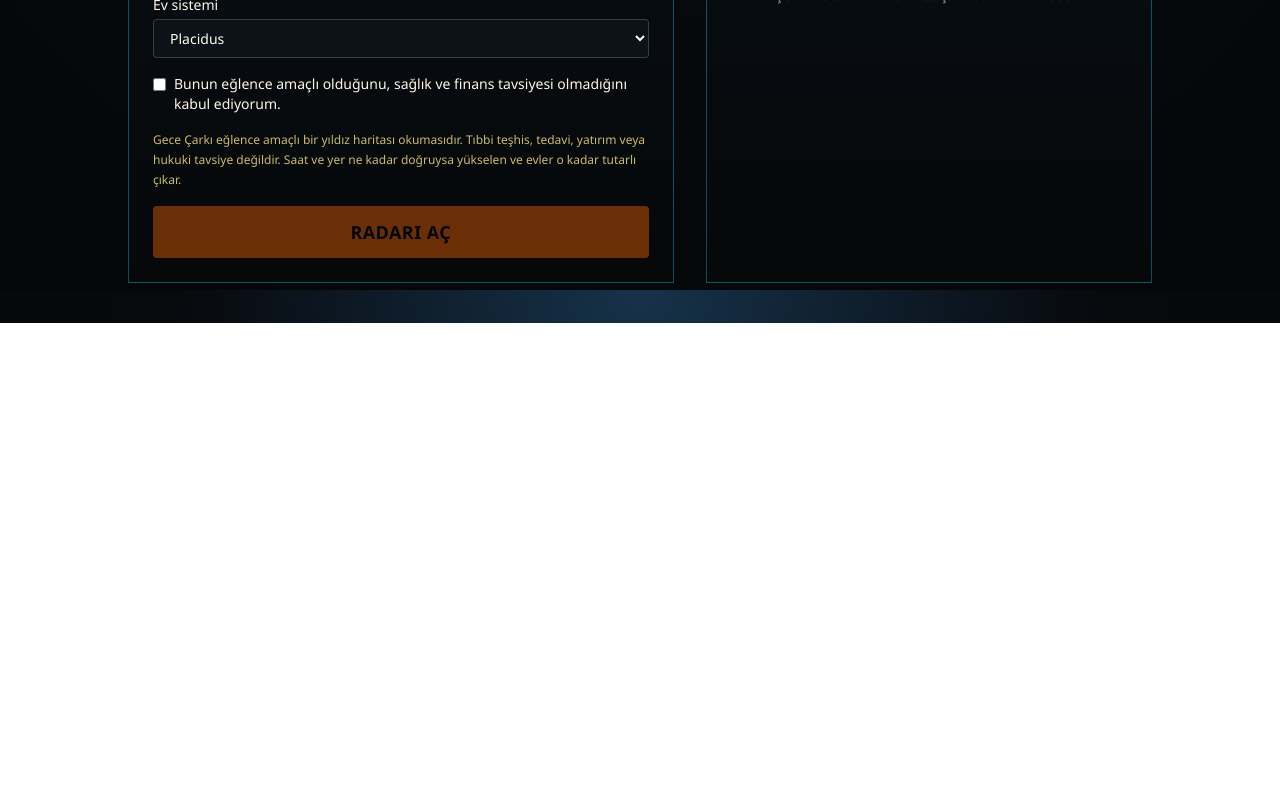
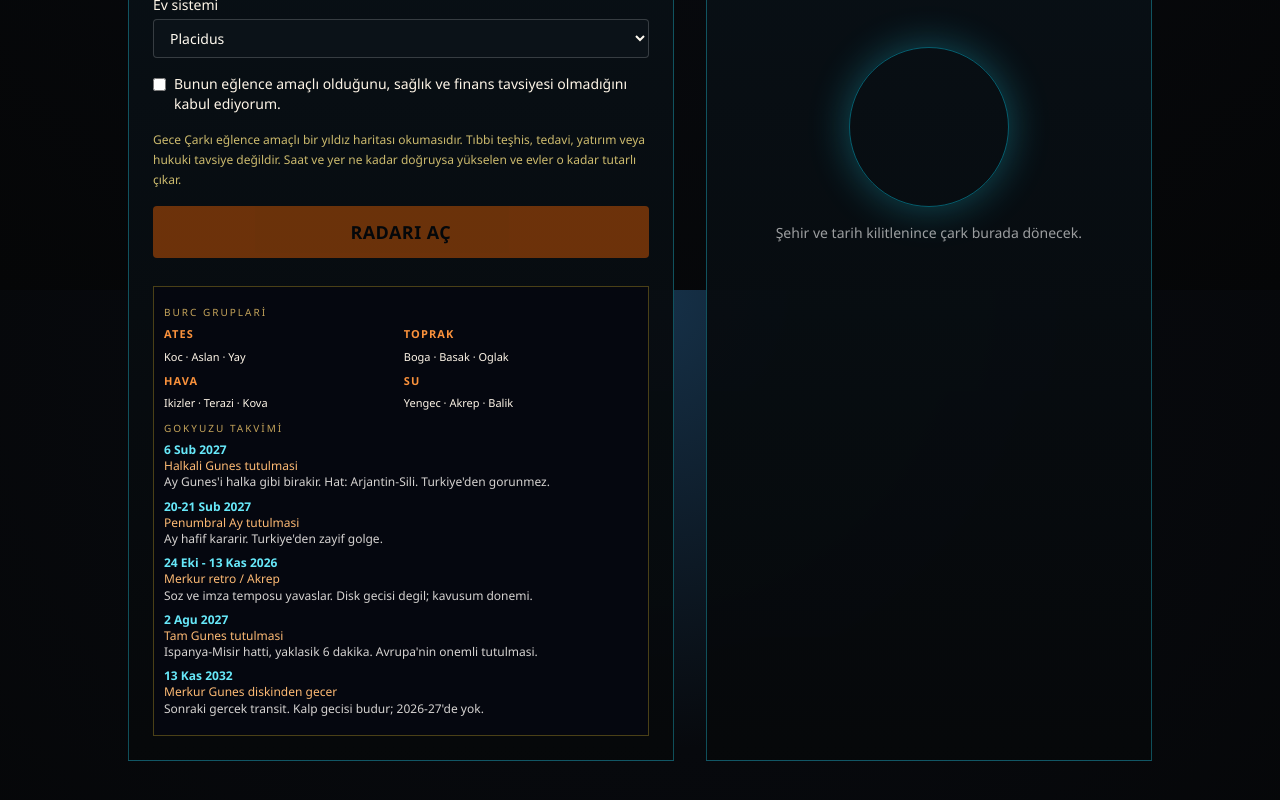
Before and after one commit to hes-80/gece-carki, a Next.js app: page / in a window 1280 px wide. Shown: the part 510-1310 px from the top of the page. Before the commit the page ends 833 px from the top, so only its background shows below. Built offline with nearby package versions, Linux system fonts and the light colour scheme; what caelus would draw is missing.

Commit message:
element gruplari tutulma takvimi

```diff
--- a/src/app/globals.css
+++ b/src/app/globals.css
@@ -205,3 +205,13 @@ button[type="submit"] {
   white-space: nowrap;
   min-width: 110px;
 }
+.sky-board { margin-top: 12px; border: 1px solid #4a4017; padding: 10px; background: #05070f; }
+.sky-k { font-size: 10px; letter-spacing: 0.2em; text-transform: uppercase; color: #c4a35a; margin: 8px 0 6px; }
+.elem-row { display: grid; grid-template-columns: 1fr 1fr; gap: 6px; }
+.elem-cell b { display: block; color: #fb923c; font-size: 11px; letter-spacing: 0.1em; text-transform: uppercase; }
+.elem-cell span { font-size: 11px; color: #fff6e8; }
+.sky-list { list-style: none; padding: 0; margin: 0; }
+.sky-list li { margin-bottom: 8px; font-size: 12px; line-height: 1.35; }
+.sky-list strong { display: block; color: #67e8f9; }
+.sky-list em { display: block; color: #fdba74; font-style: normal; }
+.sky-list span { color: #d6d3d1; }
--- a/src/components/BirthForm.tsx
+++ b/src/components/BirthForm.tsx
@@ -7,6 +7,7 @@ import { BirthInput, ChartResult, PlaceHit } from "@/lib/types";
 import { Disclaimer } from "./Disclaimer";
 import { ResultPanel } from "./ResultPanel";
 import { LiveSky } from "@/components/LiveSky";
+import { SkyBoard } from "@/components/SkyBoard";
 
 const emptyInput = (): Omit<BirthInput, "place"> & { place: PlaceHit | null } => ({
   name: "",
@@ -115,7 +116,7 @@ export function BirthForm() {
             <input
               type="number"
               min={1900}
-              max={2026}
+              max={2027}
               className="mt-1 w-full rounded bg-black/40 px-3 py-2"
               value={form.year}
               onChange={(e) => setForm({ ...form, year: Number(e.target.value) })}
@@ -248,6 +249,8 @@ export function BirthForm() {
             city={form.place.city || form.place.label}
           />
         )}
+
+        <SkyBoard />
       </form>
 
       {result ? <ResultPanel result={result} /> : <EmptyRadar />}
--- /dev/null
+++ b/src/components/SkyBoard.tsx
@@ -0,0 +1,62 @@
+"use client";
+
+const GROUPS = [
+  { name: "Ates", signs: "Koc · Aslan · Yay" },
+  { name: "Toprak", signs: "Boga · Basak · Oglak" },
+  { name: "Hava", signs: "Ikizler · Terazi · Kova" },
+  { name: "Su", signs: "Yengec · Akrep · Balik" },
+];
+
+const EVENTS = [
+  {
+    date: "6 Sub 2027",
+    title: "Halkali Gunes tutulmasi",
+    note: "Ay Gunes'i halka gibi birakir. Hat: Arjantin-Sili. Turkiye'den gorunmez.",
+  },
+  {
+    date: "20-21 Sub 2027",
+    title: "Penumbral Ay tutulmasi",
+    note: "Ay hafif kararir. Turkiye'den zayif golge.",
+  },
+  {
+    date: "24 Eki - 13 Kas 2026",
+    title: "Merkur retro / Akrep",
+    note: "Soz ve imza temposu yavaslar. Disk gecisi degil; kavusum donemi.",
+  },
+  {
+    date: "2 Agu 2027",
+    title: "Tam Gunes tutulmasi",
+    note: "Ispanya-Misir hatti, yaklasik 6 dakika. Avrupa'nin onemli tutulmasi.",
+  },
+  {
+    date: "13 Kas 2032",
+    title: "Merkur Gunes diskinden gecer",
+    note: "Sonraki gercek transit. Kalp gecisi budur; 2026-27'de yok.",
+  },
+];
+
+export function SkyBoard() {
+  return (
+    <div className="sky-board">
+      <p className="sky-k">burc gruplari</p>
+      <div className="elem-row">
+        {GROUPS.map((g) => (
+          <div key={g.name} className="elem-cell">
+            <b>{g.name}</b>
+            <span>{g.signs}</span>
+          </div>
+        ))}
+      </div>
+      <p className="sky-k">gokyuzu takvimi</p>
+      <ul className="sky-list">
+        {EVENTS.map((e) => (
+          <li key={e.date}>
+            <strong>{e.date}</strong>
+            <em>{e.title}</em>
+            <span>{e.note}</span>
+          </li>
+        ))}
+      </ul>
+    </div>
+  );
+}
```
